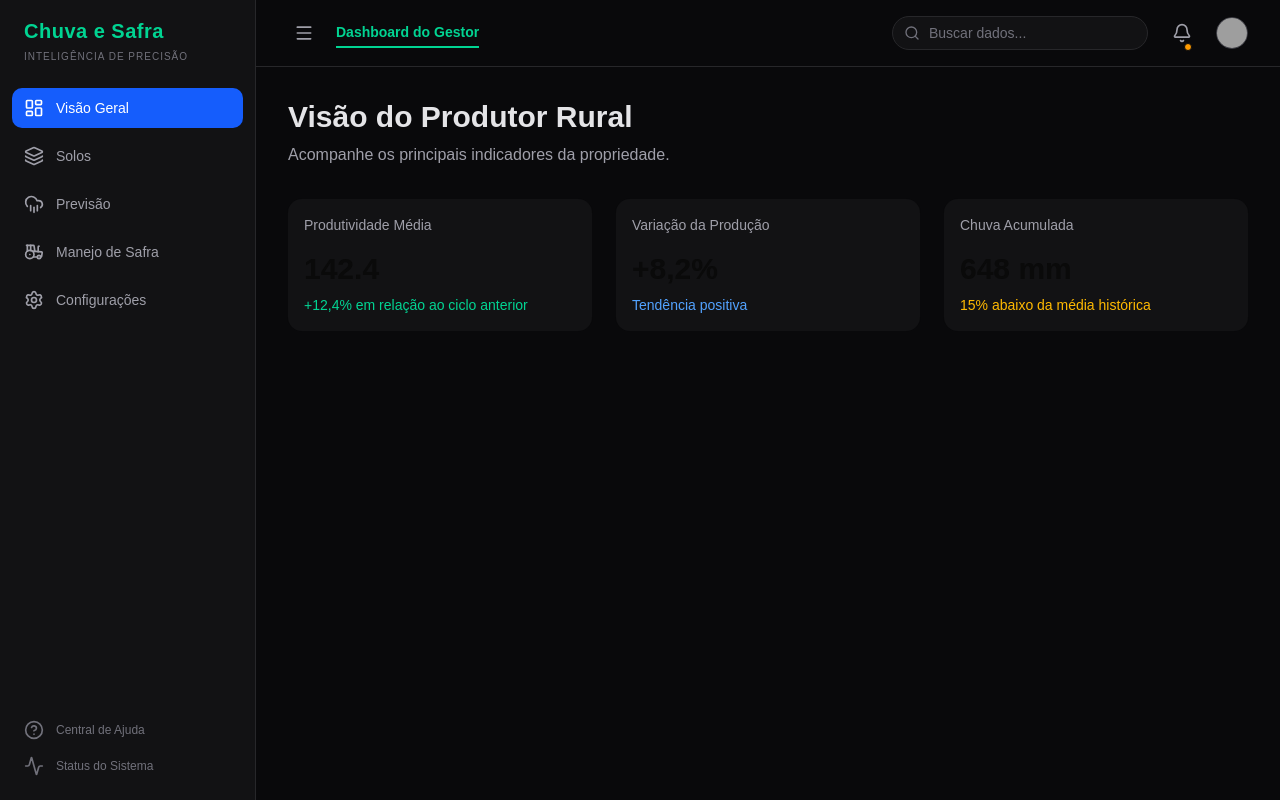
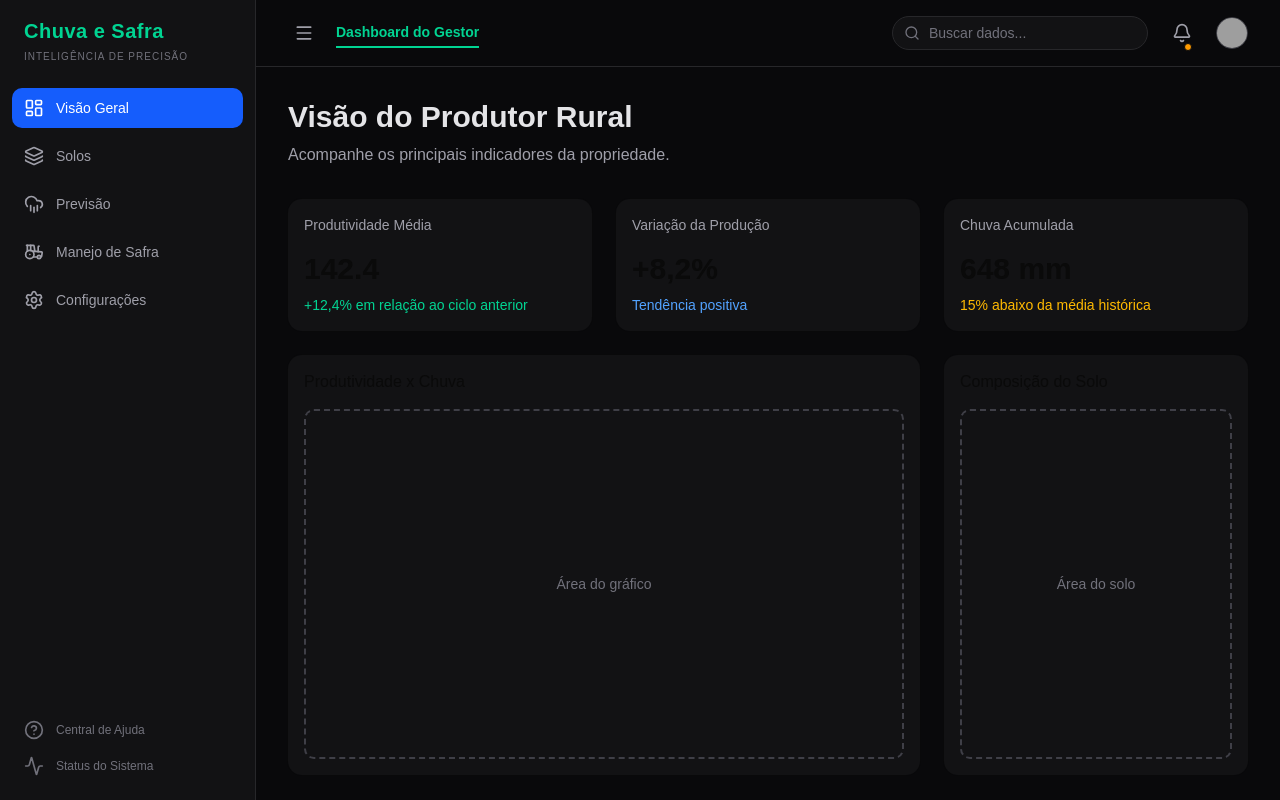
Before and after one commit to codevdu/Demeter, a Next.js app in the folder frontend/: page /produtor in a window 1280 px wide. Built offline with nearby package versions, Linux system fonts and the light colour scheme; grey boxes are pictures that could not be loaded.

Commit message:
feat: cria estrutura da seção principal do dashboard

```diff
--- a/frontend/src/pages/produtor/index.tsx
+++ b/frontend/src/pages/produtor/index.tsx
@@ -32,6 +32,7 @@ export default function ProdutorDashboard() {
                 Acompanhe os principais indicadores da propriedade.
                 </p>
             </div>
+
 
             {/* Cards */}
 
@@ -92,6 +93,56 @@ export default function ProdutorDashboard() {
                 </Card>
             </div>
 
+
+            <div className="grid grid-cols-1 xl:grid-cols-3 gap-6 mt-6">
+
+                {/* Card do gráfico */}
+
+                <Card className="xl:col-span-2 bg-[#121214] border-zinc-800">
+
+                    <CardHeader>
+                        <CardTitle>
+                            Produtividade x Chuva
+                        </CardTitle>
+                    </CardHeader>
+
+                    <CardContent>
+
+                        <div className="h-[350px] rounded-lg border-2 border-dashed border-zinc-700 flex items-center justify-center text-zinc-500">
+
+                            Área do gráfico
+
+                        </div>
+
+                    </CardContent>
+
+                </Card>
+
+
+                {/* Card do solo */}
+
+                <Card className="bg-[#121214] border-zinc-800">
+
+                    <CardHeader>
+                        <CardTitle>
+                            Composição do Solo
+                        </CardTitle>
+                    </CardHeader>
+
+                    <CardContent>
+
+                        <div className="h-[350px] rounded-lg border-2 border-dashed border-zinc-700 flex items-center justify-center text-zinc-500">
+
+                            Área do solo
+
+                        </div>
+
+                    </CardContent>
+
+                </Card>
+
+            </div>
+
         </main>
       </div>
     </div>
```
